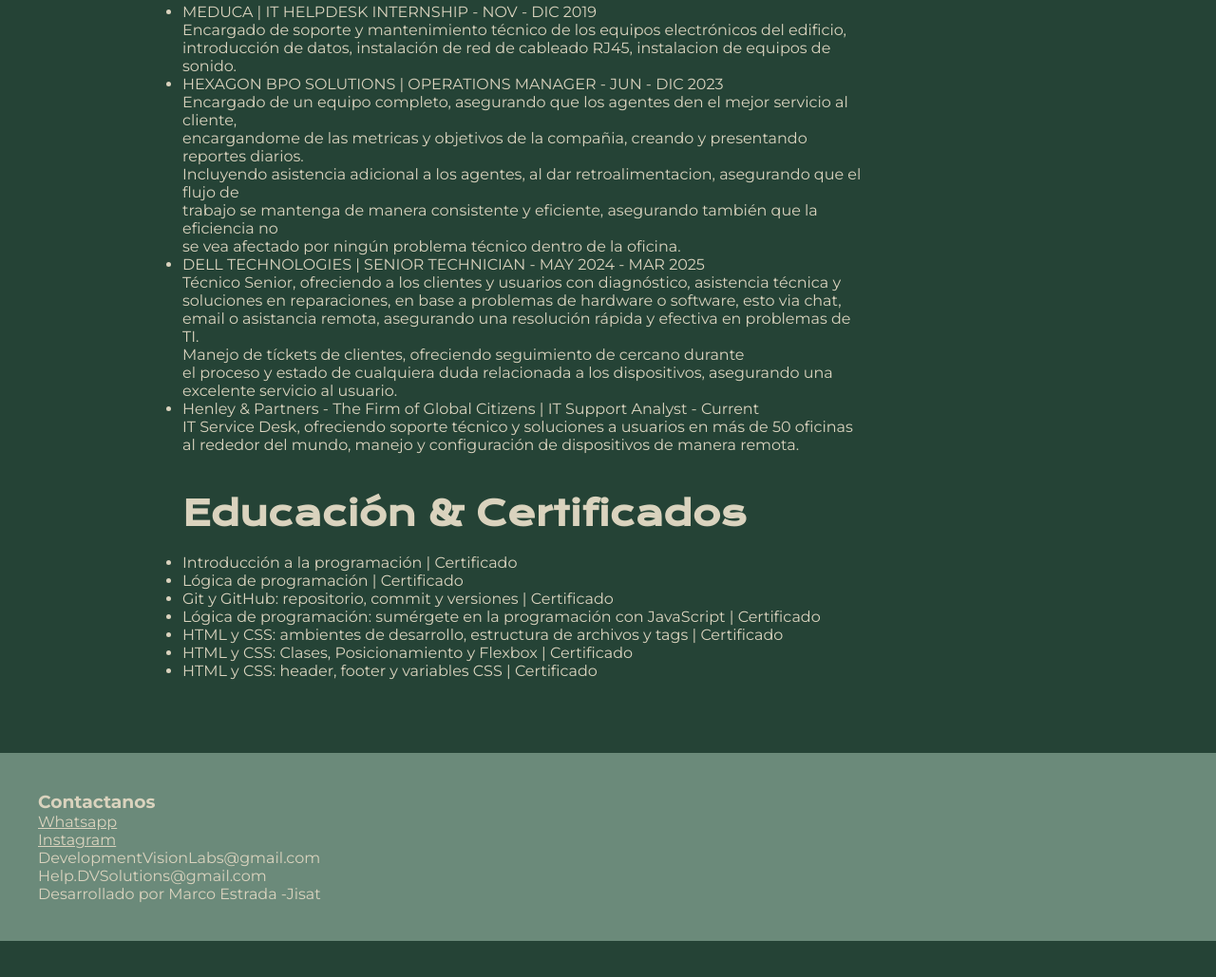
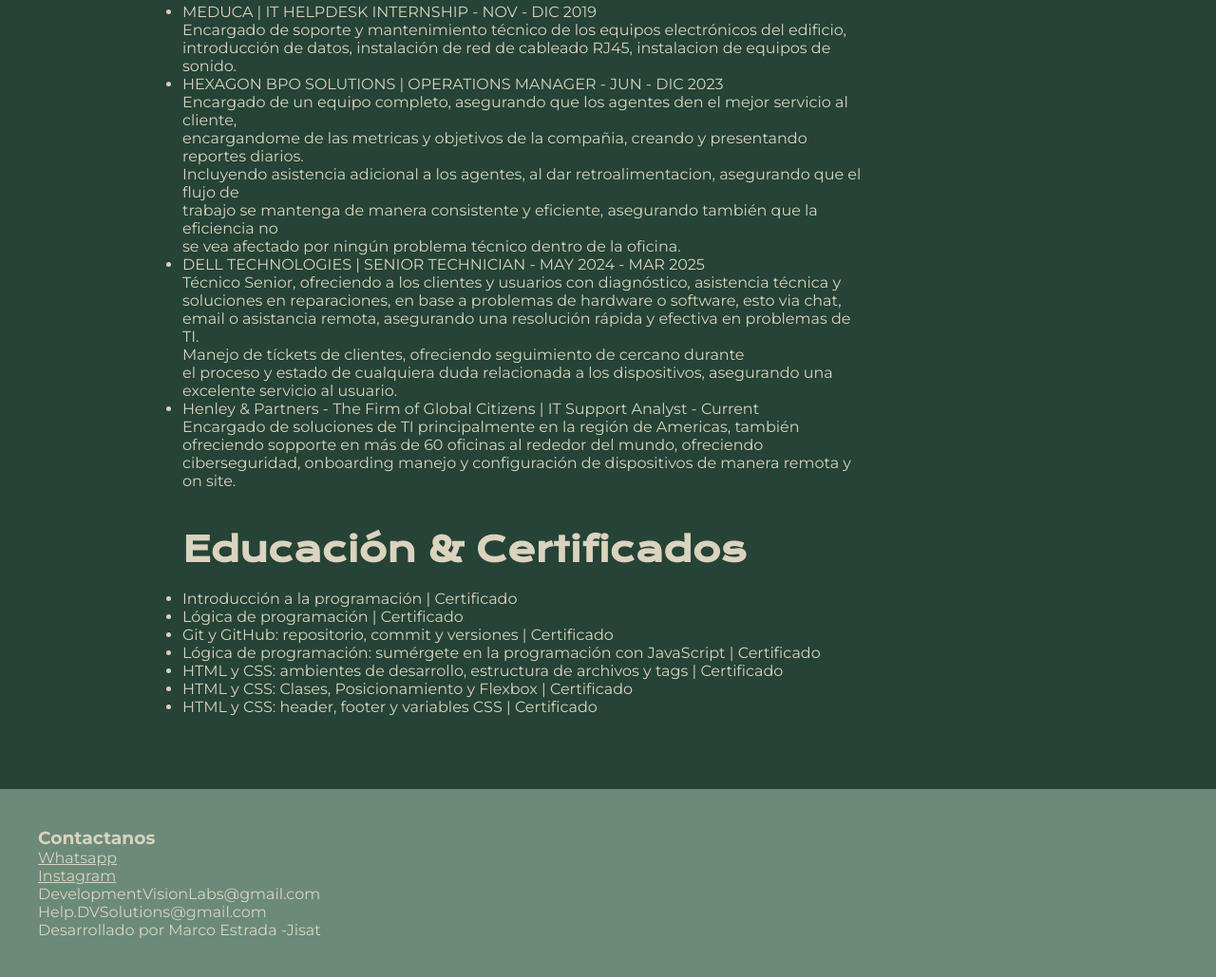
Before and after one commit to Jitsuwu/portafolio-web, a plain HTML site: page curriculum.html in a window 1280 px wide. Shown: the part 466-1495 px from the top of the page at 95% size. Before the commit the page ends 1457 px from the top, so only its background shows below. Drawn offline with nearby package versions, Linux system fonts and the light colour scheme.

Commit message:
updated job desc

```diff
--- a/curriculum.html
+++ b/curriculum.html
@@ -83,8 +83,9 @@
                     <li class="presentacionContenidoParrafo2">
                         Henley & Partners - The Firm of Global Citizens | IT Support Analyst - Current
                         <p class="presentacionContenidoParrafo2">
-                            IT Service Desk, ofreciendo soporte técnico y soluciones a usuarios en más de 50 oficinas
-                            al rededor del mundo, manejo y configuración de dispositivos de manera remota.
+                            Encargado de soluciones de TI principalmente en la región de Americas, también ofreciendo
+                            sopporte en más de 60 oficinas al rededor del mundo, ofreciendo ciberseguridad, onboarding
+                            manejo y configuración de dispositivos de manera remota y on site.
                         </p>
                     </li>
                 </ul>
```
